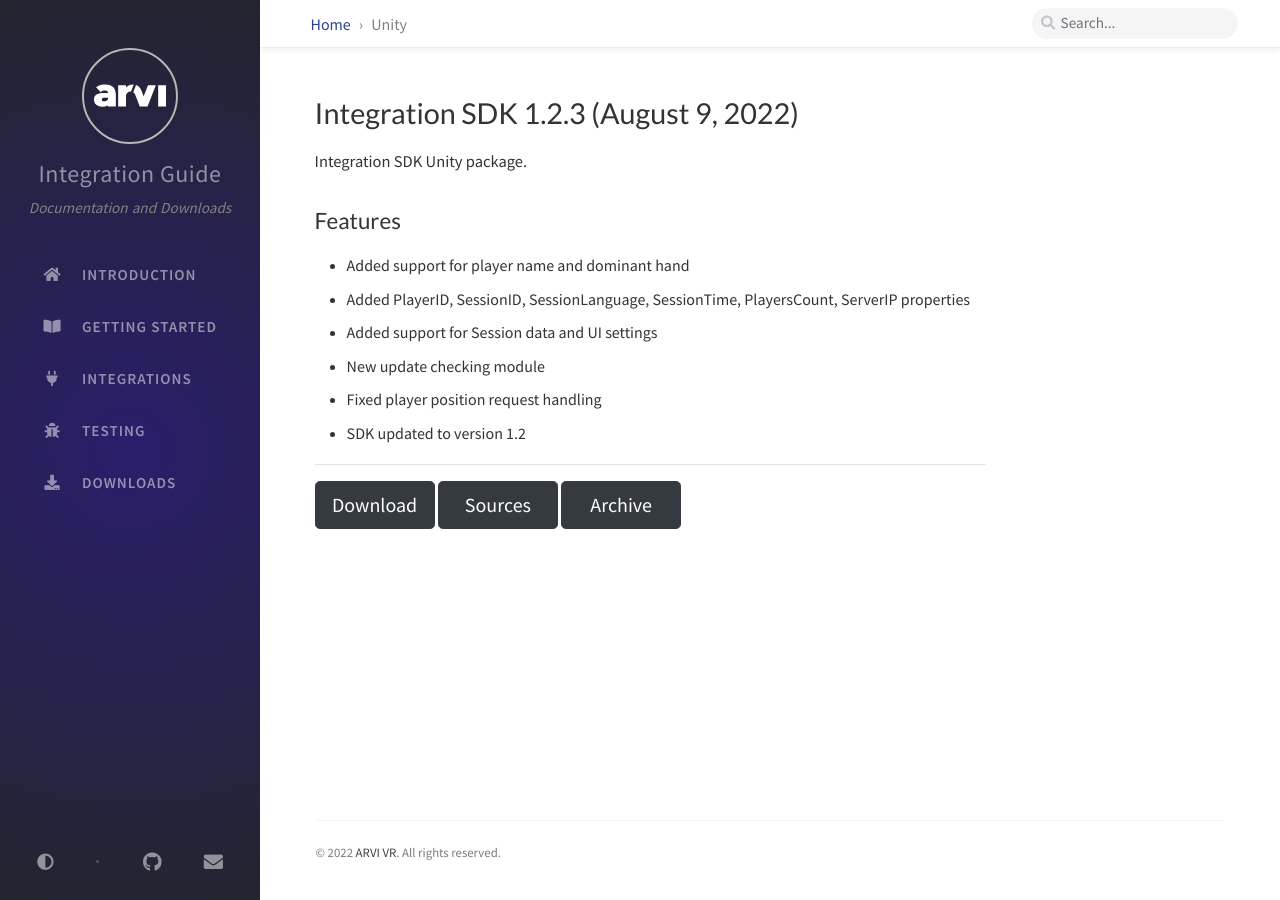
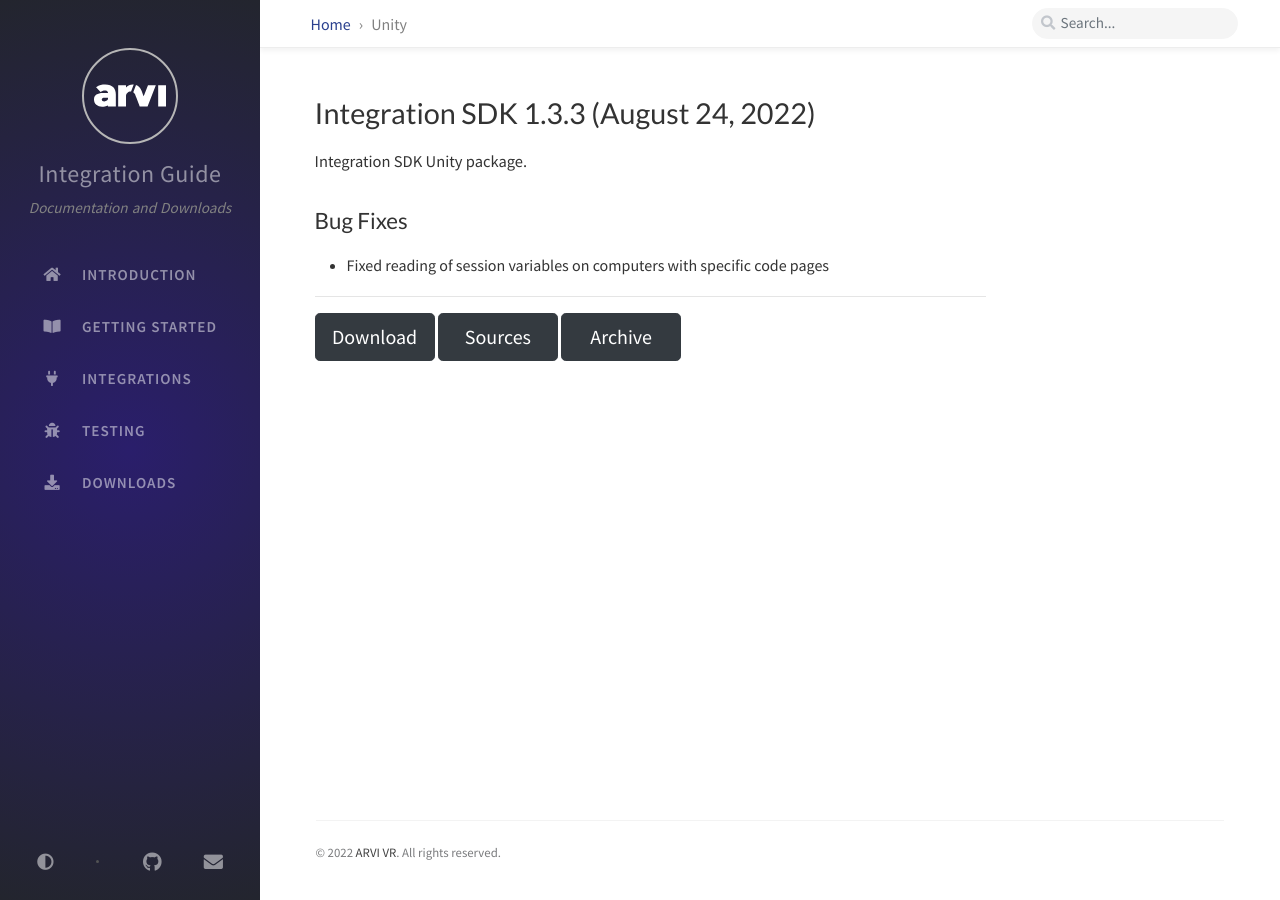
Before and after one commit to arvi-vr/integration-guide, a Jekyll site: the page built from _tabs/downloads-unity.md, in a window 1280 px wide. Built offline with Jekyll 4.4.1, drawn with Linux system fonts in a browser that asks for light colours; comment, search, counter and statistics services are not loaded.

Commit message:
Unity Integration SDK 1.3.3

```diff
--- a/_tabs/downloads-unity.md
+++ b/_tabs/downloads-unity.md
@@ -4,19 +4,14 @@
 menu: child
 ---
 
-# Integration SDK 1.2.3 (August 9, 2022)
+# Integration SDK 1.3.3 (August 24, 2022)
 
 Integration SDK Unity package.
 
-## Features
-- Added support for player name and dominant hand
-- Added PlayerID, SessionID, SessionLanguage, SessionTime, PlayersCount, ServerIP properties
-- Added support for Session data and UI settings
-- New update checking module
-- Fixed player position request handling
-- SDK updated to version 1.2
+## Bug Fixes
+- Fixed reading of session variables on computers with specific code pages
 
 <hr>
-<button onclick="window.open('https://github.com/arvi-vr/unity-integration/releases/download/1.2.3/Integration.SDK.1.2.3.unitypackage')" type="button" class="btn btn-dark btn-lg">Download</button>
+<button onclick="window.open('https://github.com/arvi-vr/unity-integration/releases/download/1.3.3/Integration.SDK.1.3.3.unitypackage')" type="button" class="btn btn-dark btn-lg">Download</button>
 <button onclick="window.open('https://github.com/arvi-vr/unity-integration')" type="button" class="btn btn-dark btn-lg">Sources</button>
 <button onclick="window.open('https://github.com/arvi-vr/unity-integration/releases')" type="button" class="btn btn-dark btn-lg">Archive</button>
```
